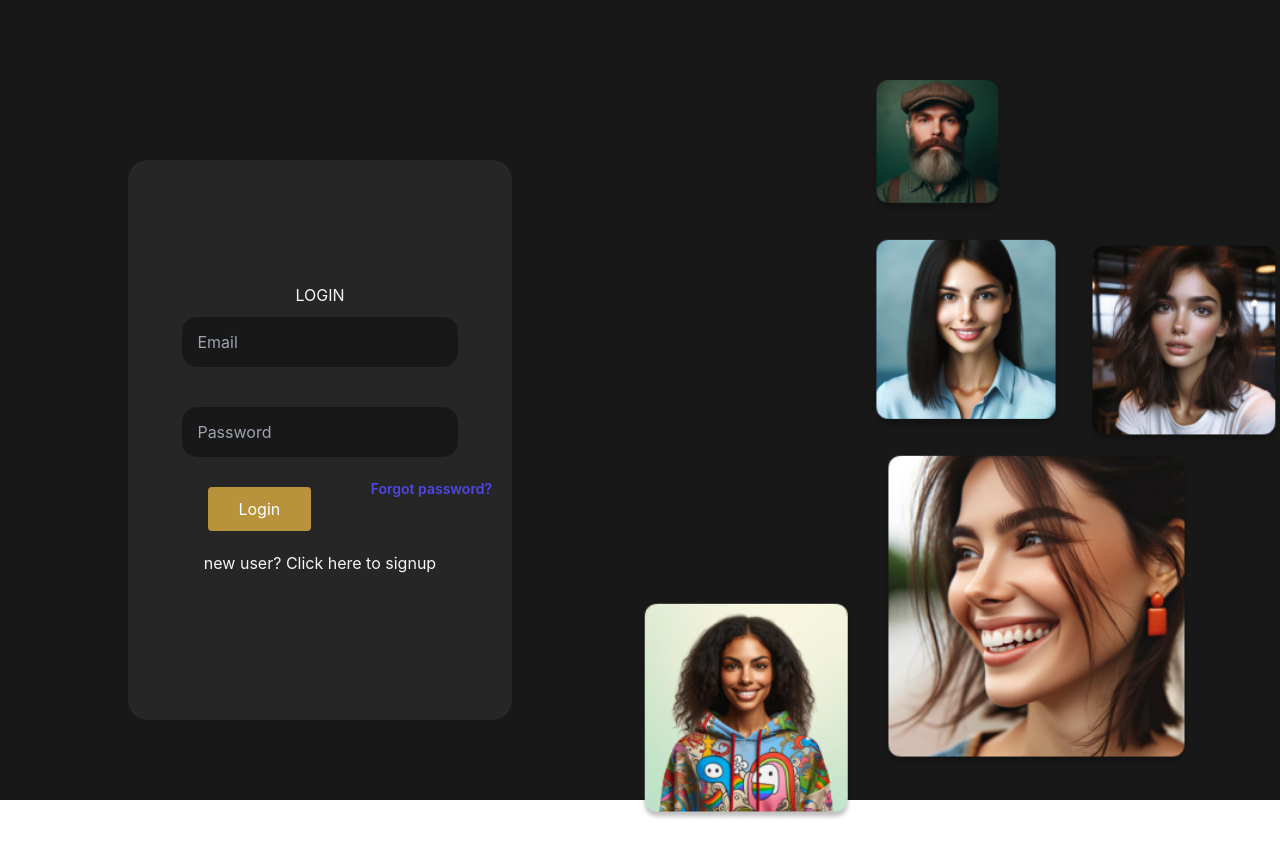
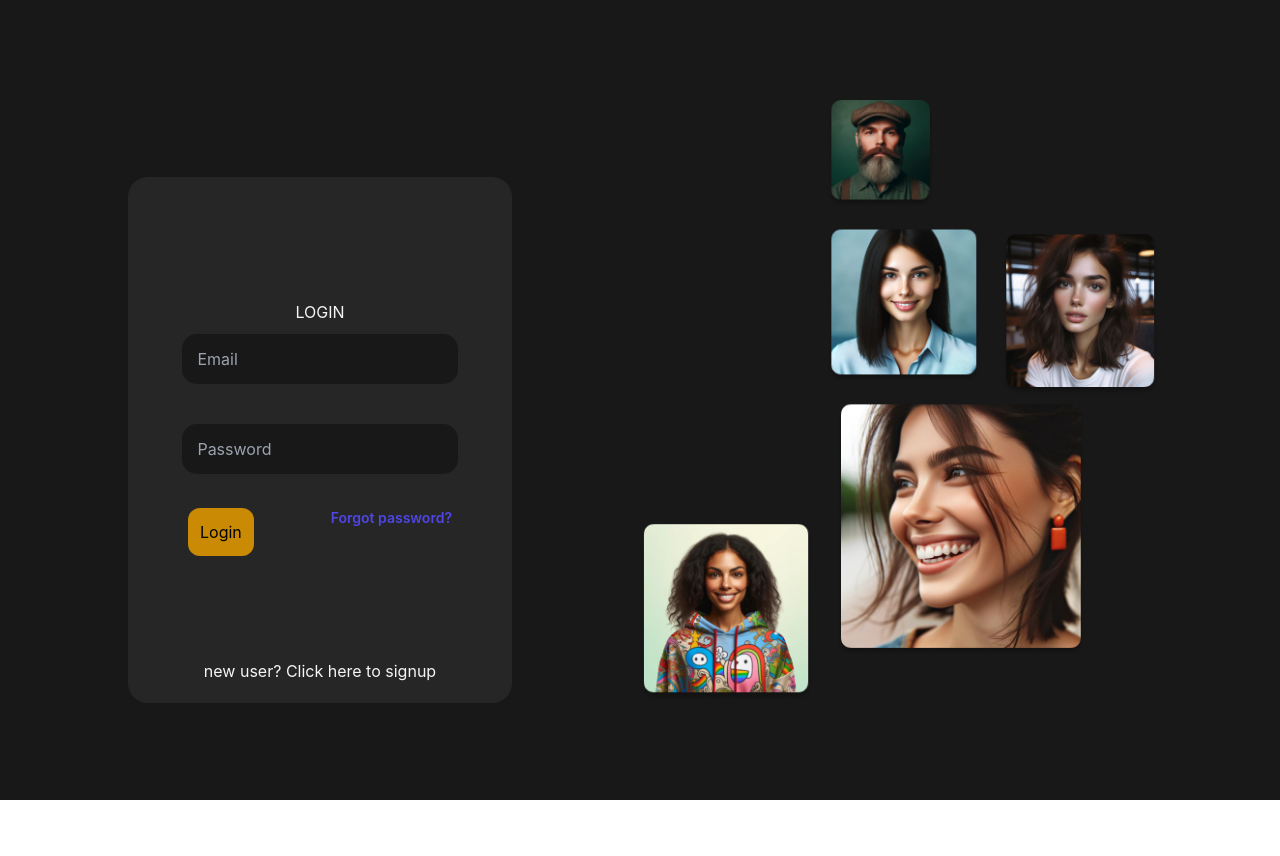
Before and after one commit to Al-Go12/froentend, a React (Create React App) app: page /login in a window 1280 px wide. Shown: the top 856 px of the page. After the commit the page ends 800 px from the top, so only its background shows below. Built offline with nearby package versions, Linux system fonts and the light colour scheme.

Commit message:
call issue

```diff
--- a/src/pages/User/audioCall.js
+++ b/src/pages/User/audioCall.js
@@ -22,14 +22,14 @@ const AudioCall=()=>{
     useEffect(()=>{
 
 
-        const myMeeting= async ()=>{
+        const myMeeting= async (element)=>{
             const userID = user.id.toString();
 
             const userName =user.username ;
 
             const roomID=roomId
-            const appID=1407489276;
-            const serverSecret="d7fcf37d3b945ec7f887333a29e73cd9";
+            const appID=2131821859;
+            const serverSecret="4aed30dc53baee65dac38423e67bdb18";
             const kitToken=ZegoUIKitPrebuilt.generateKitTokenForTest(appID,
 
 
@@ -60,7 +60,7 @@ const AudioCall=()=>{
  myMeeting()
 
 
-    },[user,roomId])
+    },[])
 
 
 
--- a/src/pages/User/user_login.js
+++ b/src/pages/User/user_login.js
@@ -4,7 +4,7 @@ import { jwtDecode } from 'jwt-decode';
 import axios from 'axios';
 import { set_Authentication, updateUserProfile } from '../../store/slice';
 import { BASE_URL } from '../../constant/api_url';
-import { Link,useNavigate } from 'react-router-dom';
+import { Link, useNavigate } from 'react-router-dom';
 import { ToastContainer, toast } from 'react-toastify';
 import 'react-toastify/dist/ReactToastify.css';
 import Screens51 from '../../additional/Group40.png'
@@ -38,19 +38,21 @@ function User_login() {
 
                 dispatch(
                     updateUserProfile(response.data.authuser))
+
+                toast("Login successful");
                 navigate('/');
-                toast.success("Login successful");
+
 
             }
         } catch (error) {
-            console.log(error.response.data)
+            console.log(error?.response)
 
-            toast.error(error.response.data.error)
+            toast.error(error?.response?.data?.error)
         }
     };
     return (
-        <div style={{ display: 'flex', height: '100vh', backgroundColor: '#181818' }}>
-            <div style={{ flex: '1', display: 'flex', justifyContent: 'center', alignItems: 'center' }}>
+        <div div className='w-full h-screen flex bg-[#181818] items-center'>
+            <div className=' flex-1 flex flex-col justify-center items-center'>
                 <div style={{ backgroundColor: 'rgb(38,38,38)', padding: '20px', borderRadius: '20px', width: '60%', height: '70%', marginTop: '10vh' }}>
                     <ToastContainer />
                     <form onSubmit={login} style={{ textAlign: 'center', marginTop: '30%' }}>
@@ -58,14 +60,21 @@ function User_login() {
                             <h1 style={{ color: 'whitesmoke' }}>LOGIN</h1>
                         </div>
                         <div style={{ marginBottom: '20px' }}>
-                            <input type='email' placeholder="Email" style={{ margin: '10px', height: '50px', padding: '10px', paddingLeft:'15px', borderRadius: '15px', width: '80%', backgroundColor: '#181818', color: '#fff' }} id='email' />
+                            <input type='email' placeholder="Email" style={{ margin: '10px', height: '50px', padding: '10px', paddingLeft: '15px', borderRadius: '15px', width: '80%', backgroundColor: '#181818', color: '#fff' }} id='email' />
                         </div>
                         <div>
-                            <input type='password' placeholder="Password" style={{ margin: '10px',height: '50px', padding: '10px', paddingLeft:'15px', borderRadius: '15px', width: '80%', backgroundColor: '#181818', color: '#fff' }} id='password' />
+                            <input type='password' placeholder="Password" style={{ margin: '10px', height: '50px', padding: '10px', paddingLeft: '15px', borderRadius: '15px', width: '80%', backgroundColor: '#181818', color: '#fff' }} id='password' />
                         </div>
-                        <button type="submit" style={{ marginTop: '20px', padding: '10px 20px', backgroundColor: '#B9933C', color: '#fff', border: 'none', borderRadius: '4px', cursor: 'pointer', width: '30%' }}>Login</button>
 
-                        <div className="text-sm mt-3 mb-3 float-right">
+
+                        <div className=' flex justify-between  mx-10 my-6'>
+
+                            <div >
+
+                            <button type="submit" className='bg-yellow-600 p-3 rounded-xl w-30 ' >Login</button>
+                            </div>
+
+                            <div className="text-sm ">
                                 <Link
                                     to={'/forgot-password'}
                                     className="font-semibold text-indigo-600 hover:text-indigo-500 text-decoration-none"
@@ -73,14 +82,15 @@ function User_login() {
                                     Forgot password?
                                 </Link>
                             </div>
+                        </div>
 
-                        <div style={{ cursor: 'pointer', marginTop: '20px', color: 'whitesmoke' }}>
+                        <div style={{ cursor: 'pointer', marginTop: '30%', color: 'whitesmoke' }}>
 
 
                             <Link to='/signup'>
-        <a>
+
                                 <h4>new user? Click here to signup</h4>
-        </a>
+
                             </Link>
                         </div>
 
@@ -89,8 +99,8 @@ function User_login() {
                 </div>
             </div>
             {/* Right Section */}
-               <div style={{ flex: '1', width: '500px',height: '900px', display: 'flex', justifyContent: 'center' }}>
-    <div style={{ width: '100%', height: '100%', backgroundImage: `url(${Screens51})`, backgroundSize: 'contain', backgroundPosition: 'center', backgroundRepeat: 'no-repeat' }}>
+            <div className=' m-0 p-0 flex-1  justify-center  md:h-3/4 md:w-3/4 hidden md:flex'>
+                <div className='w-full h-full  bg-no-repeat md:bg-contain' style={{ backgroundImage: `url(${Screens51})` }}>
                     {/* Empty div */}
                 </div>
             </div>
--- a/src/pages/User/videoCall.js
+++ b/src/pages/User/videoCall.js
@@ -2,7 +2,7 @@ import React, { useRef,useEffect } from "react";
 import { useParams,useNavigate } from "react-router-dom";
 import { ZegoUIKitPrebuilt } from "@zegocloud/zego-uikit-prebuilt";
 import { useSelector } from "react-redux";
-
+import { useLocation } from 'react-router-dom';
 
 
 
@@ -22,14 +22,14 @@ const RoomPage=()=>{
     useEffect(()=>{
 
 
-        const myMeeting= async ()=>{
+        const myMeeting= async (element)=>{
             const userID = user.id.toString();
 
             const userName =user.username ;
 
             const roomID=roomId
-            const appID=1407489276;
-            const serverSecret="d7fcf37d3b945ec7f887333a29e73cd9";
+            const appID=2131821859;
+            const serverSecret="4aed30dc53baee65dac38423e67bdb18";
             const kitToken=ZegoUIKitPrebuilt.generateKitTokenForTest(appID,
 
 
@@ -57,10 +57,10 @@ const RoomPage=()=>{
         }) }
 
 
-           myMeeting()
+ myMeeting()
 
 
-    },[user, roomId])
+    },[])
 
 
 
@@ -68,13 +68,9 @@ const RoomPage=()=>{
 
 
 
-     return (
-        <div>
-        <div className="w-full h-full"ref={containerRef} />
-        </div>
-   )
-
-
+     return <div>
+           <div className="w-full h-full"ref={containerRef} />
+         </div>
 
     }
 
```
Lines whose indentation alone changed are shown as unchanged.
